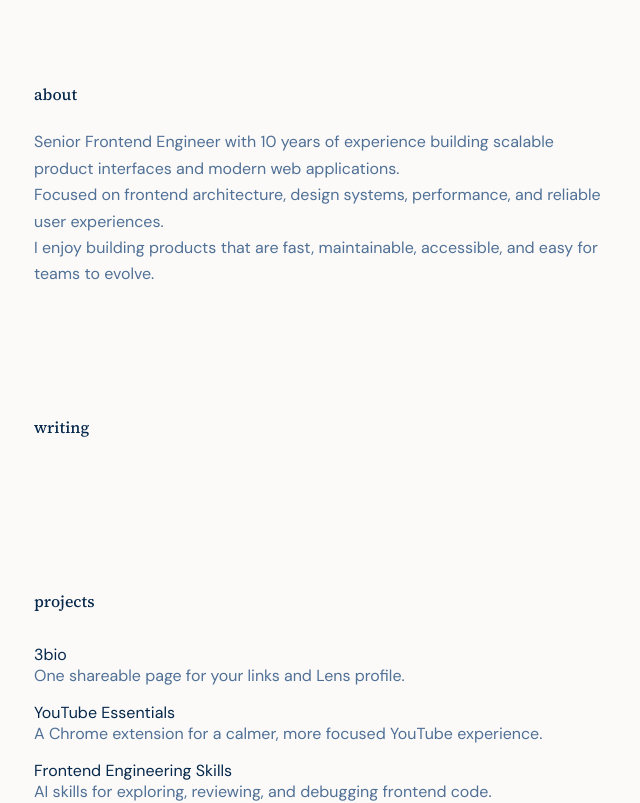
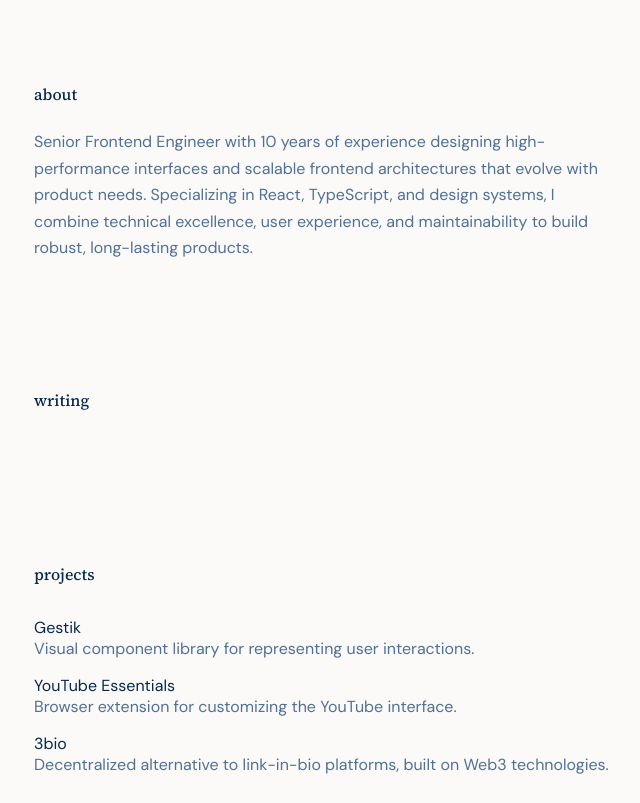
Before and after one commit to NicolasMilliard/portfolio, a React (Vite) app: page / in a window 1280 px wide. Shown: the part 220-1023 px from the top of the page, without its empty margins (316-956 px from the left). Built offline with nearby package versions, Linux system fonts and the light colour scheme.

Commit message:
content: refresh biography and featured projects

```diff
--- a/src/data/portfolio.ts
+++ b/src/data/portfolio.ts
@@ -19,27 +19,26 @@ export const profile = {
   name: 'Nicolas Milliard',
   title: 'Senior Frontend Engineer',
   about: [
-    'Senior Frontend Engineer with 10 years of experience building scalable product interfaces and modern web applications.',
-    'Focused on frontend architecture, design systems, performance, and reliable user experiences.',
-    'I enjoy building products that are fast, maintainable, accessible, and easy for teams to evolve.',
+    'Senior Frontend Engineer with 10 years of experience designing high-performance interfaces and scalable frontend architectures that evolve with product needs. Specializing in React, TypeScript, and design systems, I combine technical excellence, user experience, and maintainability to build robust, long-lasting products.',
   ],
 } satisfies Profile;
 
 export const projects = [
   {
-    title: '3bio',
-    description: 'One shareable page for your links and Lens profile.',
-    link: 'https://3bio.social/',
+    title: 'Gestik',
+    description: 'Visual component library for representing user interactions.',
+    link: 'https://nicolasmilliard.github.io/gestik/',
   },
   {
     title: 'YouTube Essentials',
-    description: 'A Chrome extension for a calmer, more focused YouTube experience.',
-    link: 'https://chromewebstore.google.com/detail/youtube-essentials/ehifhlciopjmjlfgdgkkamfhkjgjamig',
+    description: 'Browser extension for customizing the YouTube interface.',
+    link: 'https://github.com/NicolasMilliard/youtube-essentials',
   },
   {
-    title: 'Frontend Engineering Skills',
-    description: 'AI skills for exploring, reviewing, and debugging frontend code.',
-    link: 'https://github.com/NicolasMilliard/frontend-engineer-skills',
+    title: '3bio',
+    description:
+      'Decentralized alternative to link-in-bio platforms, built on Web3 technologies.',
+    link: 'https://3bio.social/',
   },
 ] satisfies Project[];
 
```
